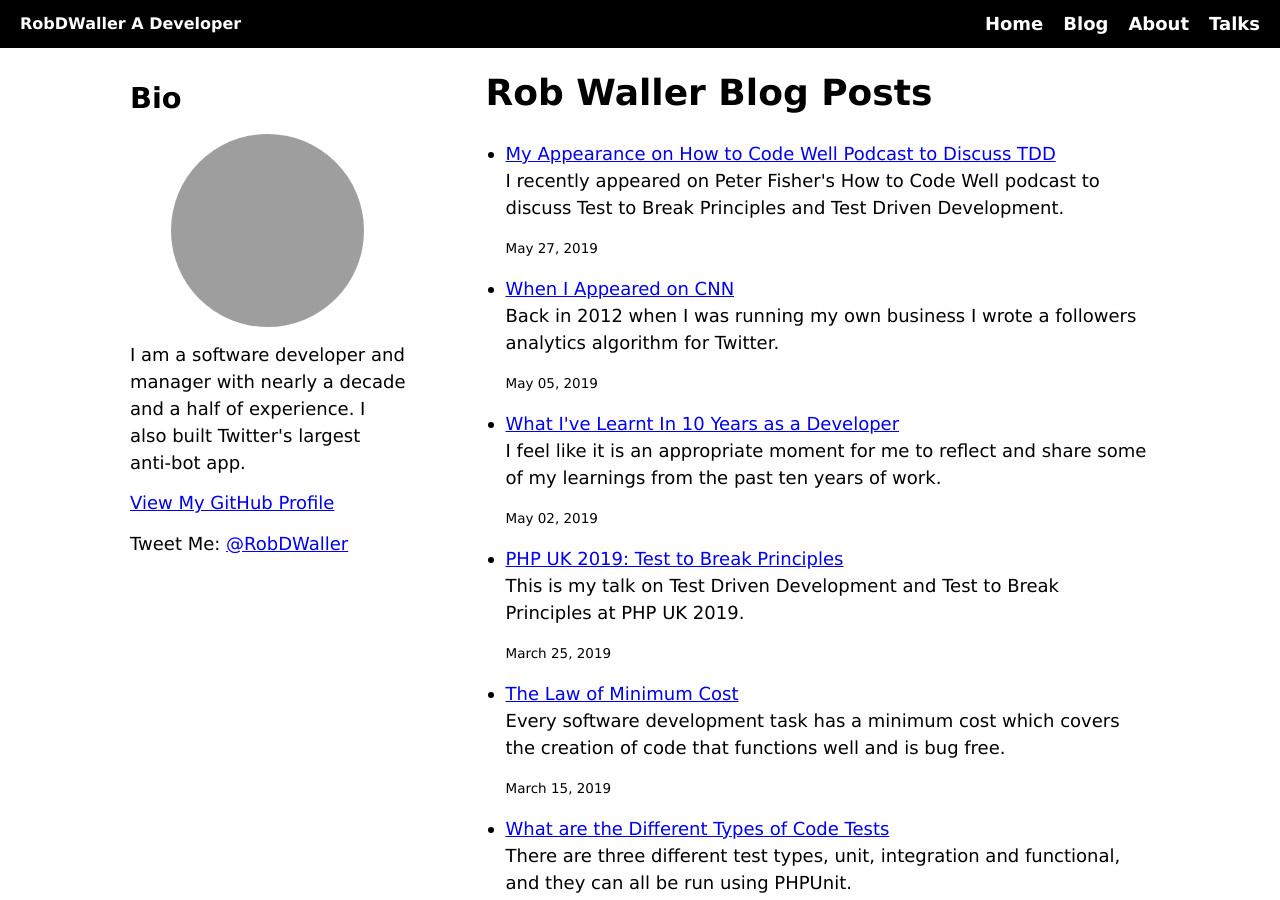
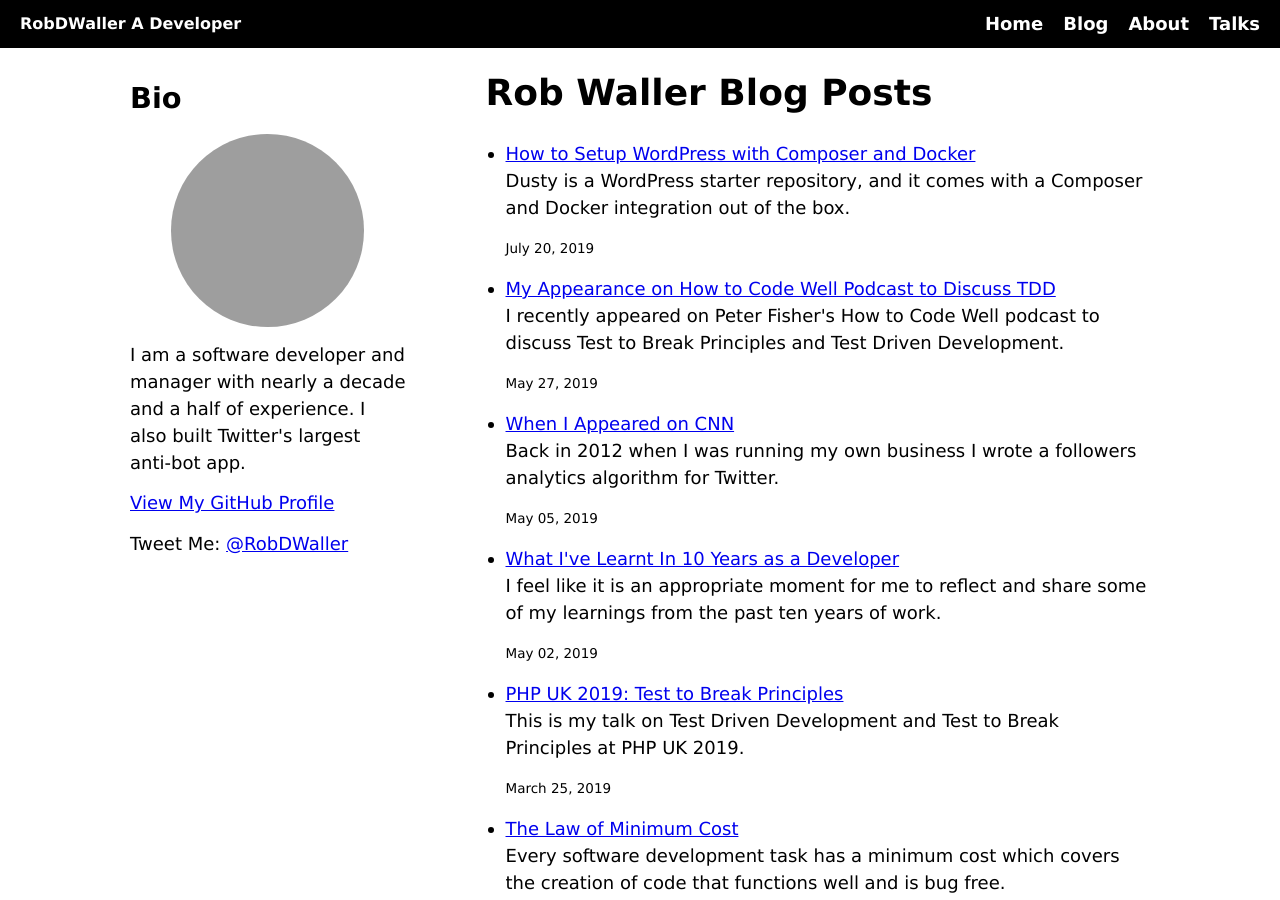
Before and after one commit to RobDWaller/robdwaller.github.io, a Jekyll site: the page built from blog.html, in a window 1280 px wide and 900 px high. Built offline with Jekyll 4.4.1, drawn with Linux system fonts in a browser that asks for light colours; grey boxes are pictures that could not be loaded.

Commit message:
Finished first draft of wordpress docker composer post.

````diff
--- a/_posts/2019-07-20-wordpress-docker-composer.md
+++ b/_posts/2019-07-20-wordpress-docker-composer.md
@@ -1,34 +1,34 @@
 ---
 layout: post
 title: "How to Setup WordPress with Composer and Docker"
-description: ""
+description: "Dusty is a WordPress starter repository, and it comes with a Composer and Docker integration out of the box."
 tags: [php, wordpress, docker, composer, dusty]
-published: false
+published: true
 ---
 I've been doing PHP development for at least a decade and one thing which keeps rearing its 'ugly head' is WordPress. It seems if you are a PHP developer you cannot avoid WordPress, at some point you'll have to work on a project powered by it and it may well be a nightmare. WordPress is a legacy project and lacks many of the tools, concepts, standards and features which make a developer's life easier and result in reasonable outcomes.
 
-Undeniably WordPress is an amazing tool which helps millions of people easily build blogs, websites and online businesses. It is though a tool built for users and not developers, WordPress even allude to this on their [philosophy page](https://wordpress.org/about/philosophy/).
+This is not to say reasonable or good outcomes can't be achieved with WordPress, just more thought has to be given to the subject. And undeniably WordPress is an amazing tool which helps millions of people easily build blogs, websites and online businesses. It is though a tool built for users and not developers, WordPress even allude to this in their [philosophy](https://wordpress.org/about/philosophy/).
 
-As a developer are four problems you regularly face when developing with WordPress:
+As a developer there are four problems you will face when developing with WordPress:
 
-- Maintnenance / Deployments: WordPress is built to be deployed once, and then automatically updated on the server. It is not built to be maintained and deployed through a more robust CI / CD pipeline or even just a manual testing pipeline.
-- Package Management: WordPress does not use a package manager so it's difficult to extend WordPress with functionality from the wider PHP ecosystem. Everything is custom to WordPress.
-- Environment Setup: As soon as you stray away from standard WordPress development methodologies you have to build a custom development environment.
-- Testing: WordPress does not integrate with a testing framework like PHP Unit. Code quality issues are rife.
+- **Maintnenance / Deployments:** WordPress is built to be deployed once, and then automatically updated on the server. It is not built to be maintained and deployed through a more robust CI / CD pipeline or even just a manual testing pipeline.
+- **Package Management:** WordPress does not use a package manager so it's difficult to extend WordPress with useful functionality from the wider PHP ecosystem. Everything is custom to WordPress.
+- **Environment Setup:** As soon as you stray away from standard WordPress development methodologies you have to build a custom development environment.
+- **Testing:** WordPress does not integrate with a testing framework like PHP Unit and as a result code quality issues can be rife.
 
-Two tools which can help alleviate some of these problems are Composer and Docker. I've been using WordPress with Composer for at least three years, and more recently added Docker to the mix. Composer has helped with extending WordPress and running more controlled deployments and updates. And Docker helps easily maintain a Composer friendly environment.
+Two tools which can help alleviate some of these problems are [Composer](https://getcomposer.org/) and [Docker](https://www.docker.com/). I've been using WordPress with Composer for at least three years, and more recently added Docker to the mix. Composer has helped with extending WordPress and running more controlled deployments and updates. And Docker helps easily maintain a Composer friendly environment.
 
-And I'm not the only developer who has taken this approach to WordPress development. There is a growing community of developers who have been using WordPress with Composer. Individuals such as John Bloc have turned WordPress into a Composer package available via Packagist, and WPackagist makes the majority of WordPress themes and plugins available via Composer. Progress is being made, even if it is 'unofficial' in nature.
+I'm not the only developer who has taken this approach to WordPress development. There is a growing community of developers who have been using WordPress with Composer. Individuals such as [John Bloc](https://github.com/johnpbloch/wordpress-core) have turned WordPress into a Composer package available via [Packagist](https://packagist.org/), and [WPackagist](https://wpackagist.org/) makes the majority of WordPress themes and plugins available via Composer. Progress is being made, even if it is 'unofficial' in nature.
 
-And this is why I've created Dusty which encapsulates many of my learnings over the last three years. Dusty is a WordPress starter repository, and it comes with a Composer and Docker integration out of the box. It is built to get going with Composer, Docker and WordPress as quickly as possible, hopefully in five minutes. And it aims to achieve three things:
+And this is why I've created [Dusty](https://github.com/RobDWaller/dusty) which encapsulates many of my learnings over the last few years. Dusty is a WordPress starter repository, and it comes with a Composer and Docker integration out of the box. It is built to get going with Composer, Docker and WordPress as quickly as possible, hopefully in five minutes. And it aims to achieve three things:
 
-- Integrate with Composer to make dependancy management easy and allow WordPress to be easily extended.
+- Integrate with Composer to make dependancy management easy and allow WordPress to be extended.
 - Provide a development environment out of the box via Docker.
 - Explain advanced WordPress / Composer concepts such as using private repositories as dependencies.
 
-It should be noted Dusty isn't the only project attempting to extend WordPress with tools like Composer, both Timber and Bedrock do similar things. My belief is these libraries are more opinionated than Dusty aims to be.
+It should be noted [Dusty](https://github.com/RobDWaller/dusty) isn't the only project attempting to extend WordPress with tools like Composer, both Timber and Bedrock do similar things. I hope though Dusty can become a nice addition to this growing ecosystem.
 
-To begin using Dusty you will need to install Composer and Docker locally. Once this is done you can create a new Dusty project with a single command:
+To begin using Dusty you will need to install [Composer](https://getcomposer.org/) and [Docker](https://www.docker.com/) locally. Once this is done you can create a new Dusty project with a single command:
 
 ```
 composer create-project rbdwllr/dusty project-name
@@ -46,8 +46,14 @@
 docker-compose exec web composer make-environment
 ```
 
-This does two things, it generates the base .env file and then automatically generates and populates the WordPress salts via the WordPress Salts Generator package.
+This does two things, it generates the base .env file and then automatically generates and populates the WordPress salts via the [WordPress Salts Generator](https://github.com/RobDWaller/wordpress-salts-generator) package.
 
 Once these three basic steps have been completed you can access your new WordPress site via http://localhost:8080 and finish the standard WordPress installation process.
 
-My hope is Dusty provides a platform from which to easily build out a WordPress website and gain all the benefits of the wider PHP ecosystem. There is a lot more work to do but I hope this is a reasonable start and I'd really appreciate your feedback.
+Other features Dusty include:
+
+- SSL Support so you can test those https requests.
+- SSH Key support for access to private repos.
+- MySQL integration which makes moving SQL databases between container and host easy.
+
+My hope is [Dusty](https://github.com/RobDWaller/dusty) provides a platform from which to easily build out a WordPress website and gain all the benefits of the wider PHP ecosystem. There is a lot more work to do but I hope this is a reasonable start and I'd really appreciate your feedback.
````
